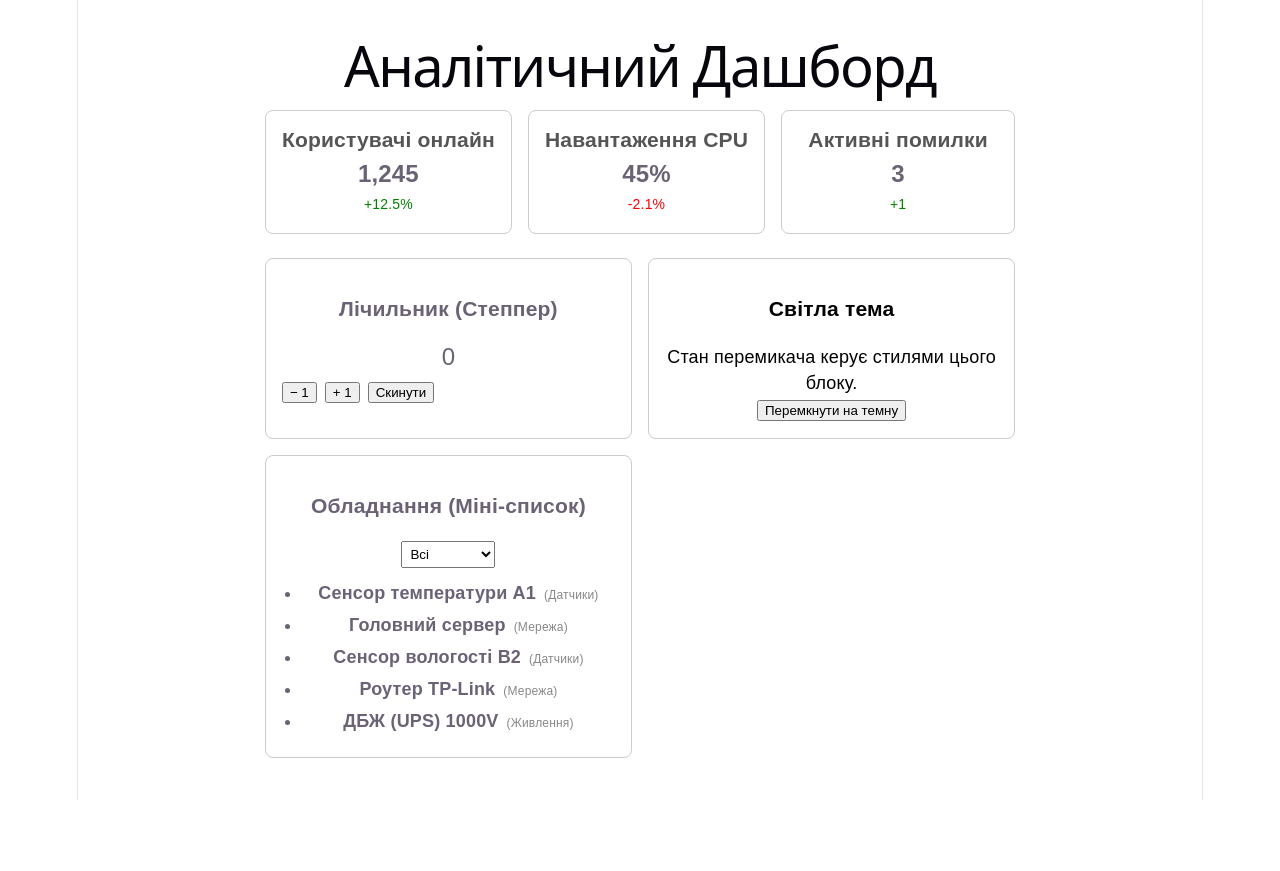
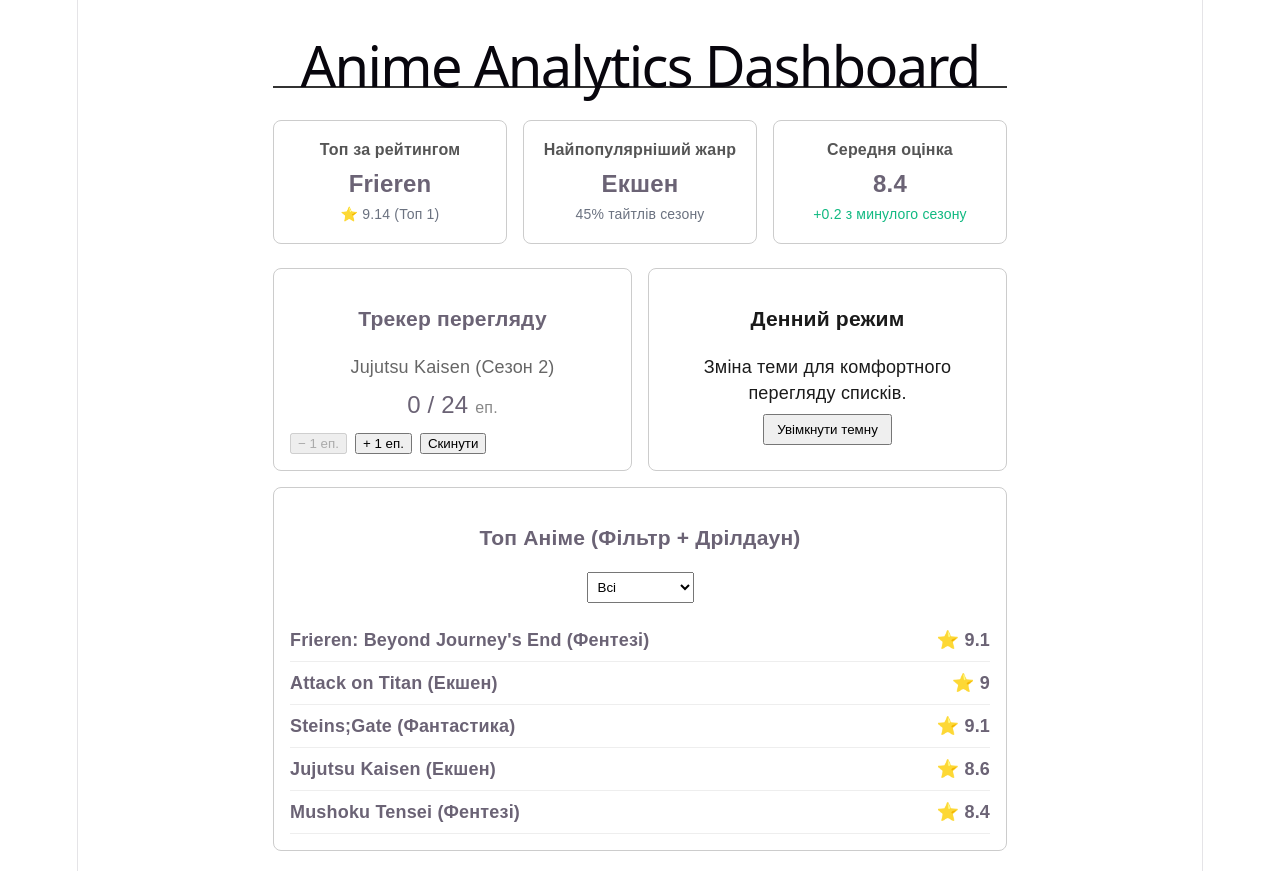
Before and after one commit to vtk251zhdo/KOP_2026, a React (Vite) app in the folder dashboard-lab/: page / in a window 1280 px wide. Before the commit the page ends 800 px from the top, so only its background shows below. Built offline with nearby package versions, Linux system fonts and the light colour scheme.

Commit message:
refactor: adapt lab 1 components to Anime (Jikan API) variant

```diff
--- a/dashboard-lab/src/App.jsx
+++ b/dashboard-lab/src/App.jsx
@@ -1,25 +1,24 @@
 import React from 'react';
 import KpiCard from './components/KpiCard';
-import Counter from './components/Counter';
-import Toggle from './components/Toggle';
-import FilteredList from './components/FilteredList';
+import EpisodeCounter from './components/EpisodeCounter';
+import ThemeToggle from './components/ThemeToggle';
+import AnimeFilteredList from './components/AnimeFilteredList';
 
 function App() {
   return (
-    <div style={{ padding: '20px', fontFamily: 'sans-serif', maxWidth: '1200px', margin: '0 auto' }}>
-      <h1>Аналітичний Дашборд</h1>
+    <div style={{ padding: '20px', fontFamily: 'sans-serif', maxWidth: '1000px', margin: '0 auto' }}>
+      <h1 style={{ borderBottom: '2px solid #333', paddingBottom: '8px' }}>Anime Analytics Dashboard</h1>
 
       <div style={{ display: 'flex', gap: '16px', flexWrap: 'wrap', marginBottom: '24px' }}>
-        {}
-        <KpiCard title="Користувачі онлайн" value="1,245" trend="+12.5%" />
-        <KpiCard title="Навантаження CPU" value="45%" trend="-2.1%" />
-        <KpiCard title="Активні помилки" value="3" trend="+1" />
+        <KpiCard title="Топ за рейтингом" value="Frieren" trend="⭐ 9.14 (Топ 1)" />
+        <KpiCard title="Найпопулярніший жанр" value="Екшен" trend="45% тайтлів сезону" />
+        <KpiCard title="Середня оцінка" value="8.4" trend="+0.2 з минулого сезону" />
       </div>
 
       <div style={{ display: 'grid', gridTemplateColumns: 'repeat(auto-fit, minmax(300px, 1fr))', gap: '16px' }}>
-        <Counter />
-        <Toggle />
-        <FilteredList />
+        <EpisodeCounter />
+        <ThemeToggle />
+        <AnimeFilteredList />
       </div>
     </div>
   );
--- /dev/null
+++ b/dashboard-lab/src/components/AnimeFilteredList.jsx
@@ -0,0 +1,62 @@
+import React, { useState } from 'react';
+
+const MOCK_ANIME = [
+  { id: 1, title: 'Frieren: Beyond Journey\'s End', genre: 'Фентезі', rating: 9.1, episodes: 28, studio: 'Madhouse', desc: 'Ельфійка-маг вирушає в нову подорож, щоб пізнати людей.' },
+  { id: 2, title: 'Attack on Titan', genre: 'Екшен', rating: 9.0, episodes: 89, studio: 'MAPPA', desc: 'Остання битва людства проти титанів.' },
+  { id: 3, title: 'Steins;Gate', genre: 'Фантастика', rating: 9.1, episodes: 24, studio: 'White Fox', desc: 'Група друзів винаходить спосіб надсилати повідомлення в минуле.' },
+  { id: 4, title: 'Jujutsu Kaisen', genre: 'Екшен', rating: 8.6, episodes: 47, studio: 'MAPPA', desc: 'Старшокласник приєднується до таємної організації магів.' },
+  { id: 5, title: 'Mushoku Tensei', genre: 'Фентезі', rating: 8.4, episodes: 48, studio: 'Studio Bind', desc: 'Переродження в іншому світі з магією та мечами.' },
+];
+
+const AnimeFilteredList = () => {
+  const [filter, setFilter] = useState('Всі');
+  const [expandedId, setExpandedId] = useState(null); // Стан для дрілдауну
+
+  const genres = ['Всі', 'Екшен', 'Фентезі', 'Фантастика'];
+
+  const filteredItems = filter === 'Всі'
+    ? MOCK_ANIME
+    : MOCK_ANIME.filter(item => item.genre === filter);
+
+  return (
+    <div style={{ border: '1px solid #ccc', padding: '16px', borderRadius: '8px', gridColumn: '1 / -1' }}>
+      <h3>Топ Аніме (Фільтр + Дрілдаун)</h3>
+
+      <select
+        value={filter}
+        onChange={(e) => {
+          setFilter(e.target.value);
+          setExpandedId(null); // Закриваємо розгорнуті елементи при зміні фільтра
+        }}
+        style={{ marginBottom: '16px', padding: '6px' }}
+      >
+        {genres.map(g => <option key={g} value={g}>{g}</option>)}
+      </select>
+
+      <ul style={{ listStyle: 'none', padding: 0, margin: 0 }}>
+        {filteredItems.map(anime => (
+          <li key={anime.id} style={{ borderBottom: '1px solid #eee', padding: '8px 0' }}>
+            <div
+              style={{ display: 'flex', justifyContent: 'space-between', cursor: 'pointer', fontWeight: 'bold' }}
+              onClick={() => setExpandedId(expandedId === anime.id ? null : anime.id)}
+            >
+              <span>{anime.title} ({anime.genre})</span>
+              <span>⭐ {anime.rating}</span>
+            </div>
+
+            {/* Реалізація дрілдауну (умовний рендеринг) */}
+            {expandedId === anime.id && (
+              <div style={{ marginTop: '8px', padding: '12px', backgroundColor: '#f9f9f9', borderRadius: '4px', fontSize: '14px' }}>
+                <p style={{ margin: '0 0 8px' }}><strong>Опис:</strong> {anime.desc}</p>
+                <p style={{ margin: '0 0 4px' }}><strong>Студія:</strong> {anime.studio}</p>
+                <p style={{ margin: '0' }}><strong>Кількість епізодів:</strong> {anime.episodes}</p>
+              </div>
+            )}
+          </li>
+        ))}
+      </ul>
+    </div>
+  );
+};
+
+export default AnimeFilteredList;
--- a/dashboard-lab/src/components/Counter.jsx
+++ /dev/null
@@ -1,19 +0,0 @@
-import React, { useState } from 'react';
-
-const Counter = () => {
-  const [count, setCount] = useState(0);
-
-  return (
-    <div style={{ border: '1px solid #ccc', padding: '16px', borderRadius: '8px' }}>
-      <h3>Лічильник (Степпер)</h3>
-      <div style={{ fontSize: '24px', marginBottom: '12px' }}>{count}</div>
-      <div style={{ display: 'flex', gap: '8px' }}>
-        <button onClick={() => setCount(prev => prev - 1)}>− 1</button>
-        <button onClick={() => setCount(prev => prev + 1)}>+ 1</button>
-        <button onClick={() => setCount(0)}>Скинути</button>
-      </div>
-    </div>
-  );
-};
-
-export default Counter;
--- /dev/null
+++ b/dashboard-lab/src/components/EpisodeCounter.jsx
@@ -0,0 +1,33 @@
+import React, { useState } from 'react';
+
+const EpisodeCounter = () => {
+  const [episodesWatched, setEpisodesWatched] = useState(0);
+  const totalEpisodes = 24; // Захардкоджений максимум для прикладу
+
+  const handleIncrement = () => {
+    if (episodesWatched < totalEpisodes) setEpisodesWatched(prev => prev + 1);
+  };
+
+  const handleDecrement = () => {
+    if (episodesWatched > 0) setEpisodesWatched(prev => prev - 1);
+  };
+
+  return (
+    <div style={{ border: '1px solid #ccc', padding: '16px', borderRadius: '8px' }}>
+      <h3>Трекер перегляду</h3>
+      <p style={{ color: '#666', margin: '4px 0 12px' }}>Jujutsu Kaisen (Сезон 2)</p>
+
+      <div style={{ fontSize: '24px', marginBottom: '12px' }}>
+        {episodesWatched} / {totalEpisodes} <span style={{ fontSize: '16px', color: '#888' }}>еп.</span>
+      </div>
+
+      <div style={{ display: 'flex', gap: '8px' }}>
+        <button onClick={handleDecrement} disabled={episodesWatched === 0}>− 1 еп.</button>
+        <button onClick={handleIncrement} disabled={episodesWatched === totalEpisodes}>+ 1 еп.</button>
+        <button onClick={() => setEpisodesWatched(0)}>Скинути</button>
+      </div>
+    </div>
+  );
+};
+
+export default EpisodeCounter;
--- a/dashboard-lab/src/components/FilteredList.jsx
+++ /dev/null
@@ -1,49 +0,0 @@
-import React, { useState } from 'react';
-
-const MOCK_DATA = [
-  { id: 1, name: 'Сенсор температури A1', category: 'Датчики' },
-  { id: 2, name: 'Головний сервер', category: 'Мережа' },
-  { id: 3, name: 'Сенсор вологості B2', category: 'Датчики' },
-  { id: 4, name: 'Роутер TP-Link', category: 'Мережа' },
-  { id: 5, name: 'ДБЖ (UPS) 1000V', category: 'Живлення' },
-];
-
-const FilteredList = () => {
-  const [filter, setFilter] = useState('Всі');
-
-  const categories = ['Всі', 'Датчики', 'Мережа', 'Живлення'];
-
-  const filteredItems = filter === 'Всі'
-    ? MOCK_DATA
-    : MOCK_DATA.filter(item => item.category === filter);
-
-  return (
-    <div style={{ border: '1px solid #ccc', padding: '16px', borderRadius: '8px' }}>
-      <h3>Обладнання (Міні-список)</h3>
-
-      <select
-        value={filter}
-        onChange={(e) => setFilter(e.target.value)}
-        style={{ marginBottom: '12px', padding: '4px' }}
-      >
-        {categories.map(cat => (
-          <option key={cat} value={cat}>{cat}</option>
-        ))}
-      </select>
-
-      <ul style={{ paddingLeft: '20px', margin: 0 }}>
-        {filteredItems.map(item => (
-
-          <li key={item.id} style={{ marginBottom: '4px' }}>
-            <strong>{item.name}</strong>
-            <span style={{ color: '#888', fontSize: '12px', marginLeft: '8px' }}>
-              ({item.category})
-            </span>
-          </li>
-        ))}
-      </ul>
-    </div>
-  );
-};
-
-export default FilteredList;
--- a/dashboard-lab/src/components/KpiCard.jsx
+++ b/dashboard-lab/src/components/KpiCard.jsx
@@ -1,14 +1,13 @@
 import React from 'react';
 
 const KpiCard = ({ title, value, trend }) => {
-
-  const isPositive = trend.startsWith('+');
+  const isPositive = trend.startsWith('+') || trend === 'Топ 1';
 
   return (
     <div style={{ border: '1px solid #ccc', padding: '16px', borderRadius: '8px', minWidth: '200px' }}>
-      <h3 style={{ margin: '0 0 8px 0', color: '#555' }}>{title}</h3>
+      <h3 style={{ margin: '0 0 8px 0', color: '#555', fontSize: '16px' }}>{title}</h3>
       <div style={{ fontSize: '24px', fontWeight: 'bold' }}>{value}</div>
-      <div style={{ color: isPositive ? 'green' : 'red', fontSize: '14px', marginTop: '4px' }}>
+      <div style={{ color: isPositive ? '#10b981' : '#6b7280', fontSize: '14px', marginTop: '4px' }}>
         {trend}
       </div>
     </div>
--- /dev/null
+++ b/dashboard-lab/src/components/ThemeToggle.jsx
@@ -0,0 +1,29 @@
+import React, { useState } from 'react';
+
+const ThemeToggle = () => {
+  const [isDark, setIsDark] = useState(false);
+
+  const widgetStyle = {
+    border: '1px solid #ccc',
+    padding: '16px',
+    borderRadius: '8px',
+    backgroundColor: isDark ? '#1a1a1a' : '#fff',
+    color: isDark ? '#e5e5e5' : '#1a1a1a',
+    transition: 'all 0.3s'
+  };
+
+  return (
+    <div style={widgetStyle}>
+      <h3>{isDark ? 'Нічний режим (Otaku)' : 'Денний режим'}</h3>
+      <p>Зміна теми для комфортного перегляду списків.</p>
+      <button
+        onClick={() => setIsDark(!isDark)}
+        style={{ marginTop: '8px', padding: '6px 12px' }}
+      >
+        Увімкнути {isDark ? 'світлу' : 'темну'}
+      </button>
+    </div>
+  );
+};
+
+export default ThemeToggle;
--- a/dashboard-lab/src/components/Toggle.jsx
+++ /dev/null
@@ -1,26 +0,0 @@
-import React, { useState } from 'react';
-
-const Toggle = () => {
-  const [isDark, setIsDark] = useState(false);
-
-  const widgetStyle = {
-    border: '1px solid #ccc',
-    padding: '16px',
-    borderRadius: '8px',
-    backgroundColor: isDark ? '#333' : '#fff',
-    color: isDark ? '#fff' : '#000',
-    transition: 'all 0.3s'
-  };
-
-  return (
-    <div style={widgetStyle}>
-      <h3>{isDark ? 'Темна тема' : 'Світла тема'}</h3>
-      <p>Стан перемикача керує стилями цього блоку.</p>
-      <button onClick={() => setIsDark(!isDark)}>
-        Перемкнути на {isDark ? 'світлу' : 'темну'}
-      </button>
-    </div>
-  );
-};
-
-export default Toggle;
```
